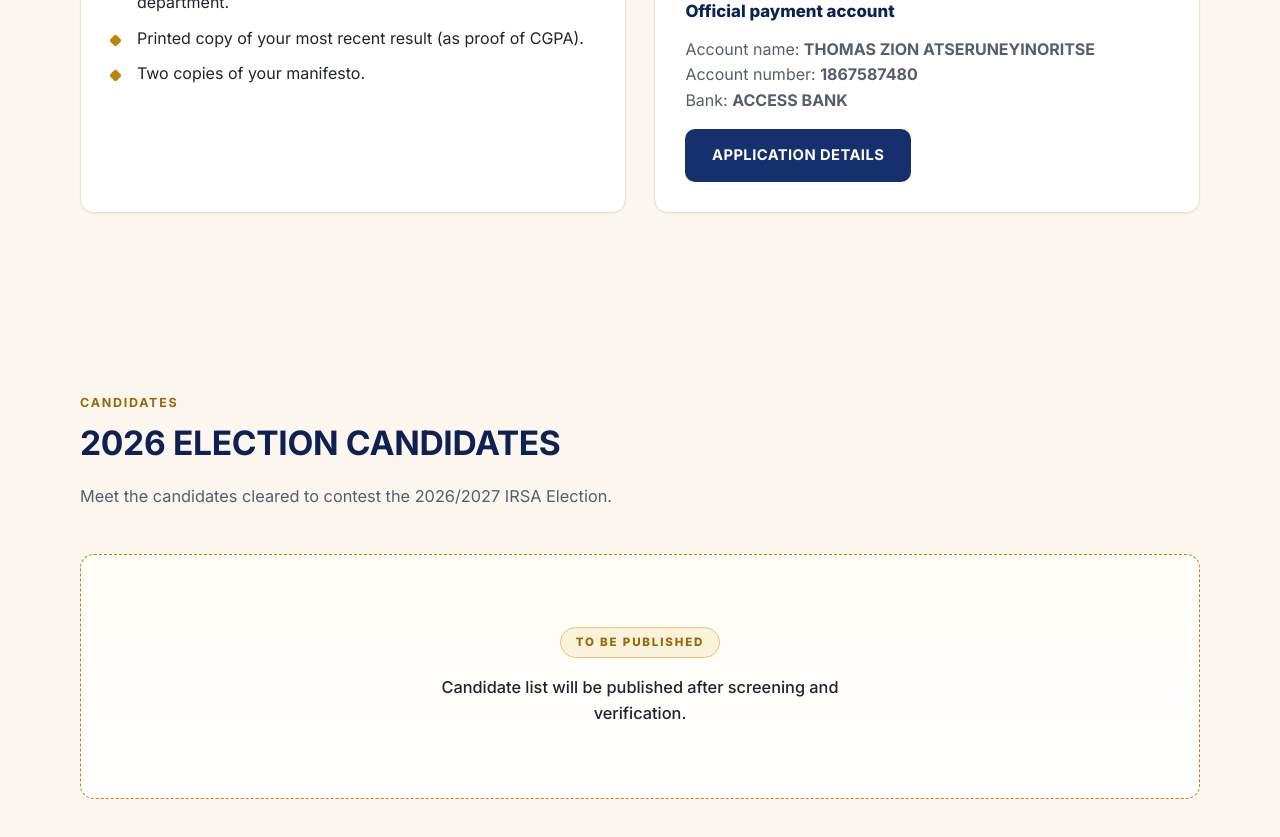
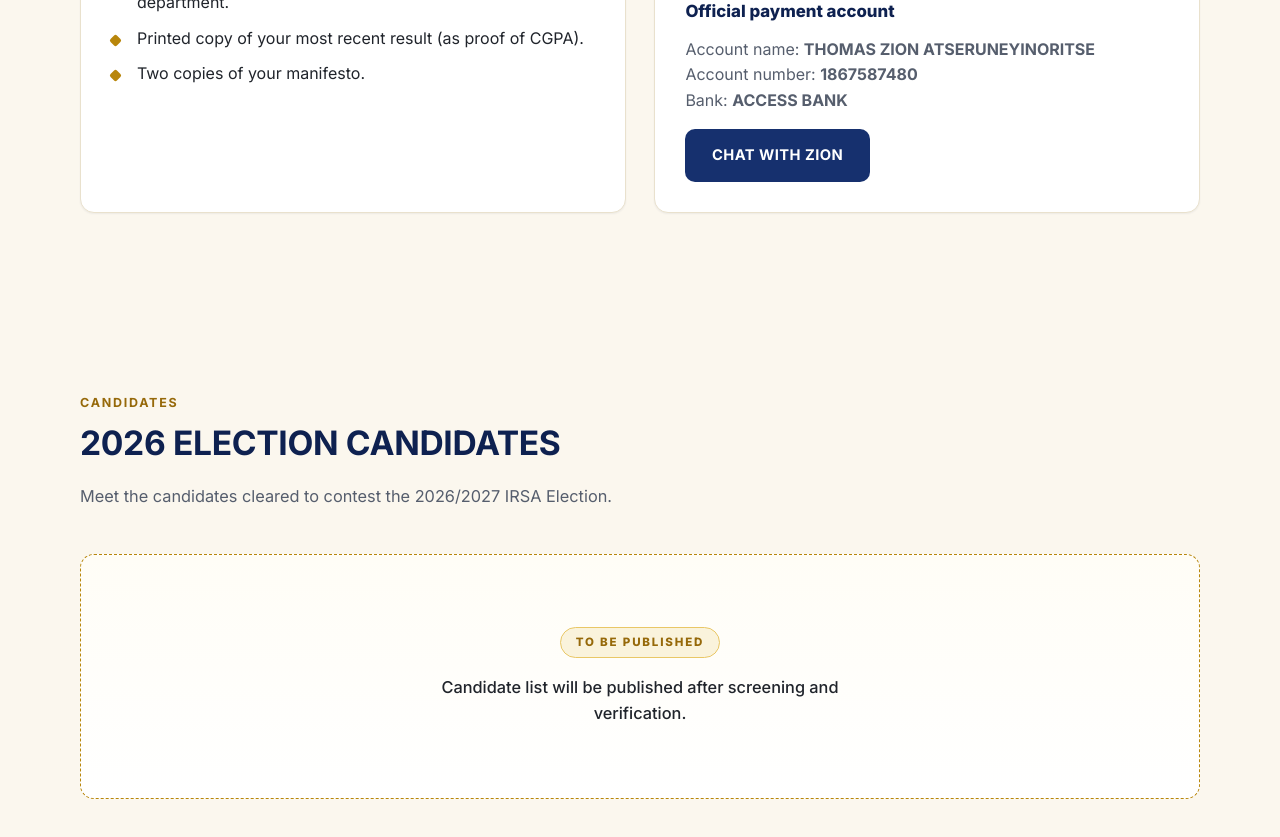
Before and after one commit to digitaluncle001-sys/IRSAweb001, a Next.js app: page / in a window 1280 px wide. Shown: the part 4760-5597 px from the top of the page. Built offline with nearby package versions, Linux system fonts and the light colour scheme.

Commit message:
Update ApplicationRequirements.js

```diff
--- a/app/components/ApplicationRequirements.js
+++ b/app/components/ApplicationRequirements.js
@@ -49,7 +49,7 @@ export default function ApplicationRequirements() {
                 target="_blank"
                 rel="noopener noreferrer"
               >
-                APPLICATION DETAILS
+                CHAT WITH ZION
               </a>
             ) : (
               <button type="button" className="btn btn-disabled" disabled>
```
